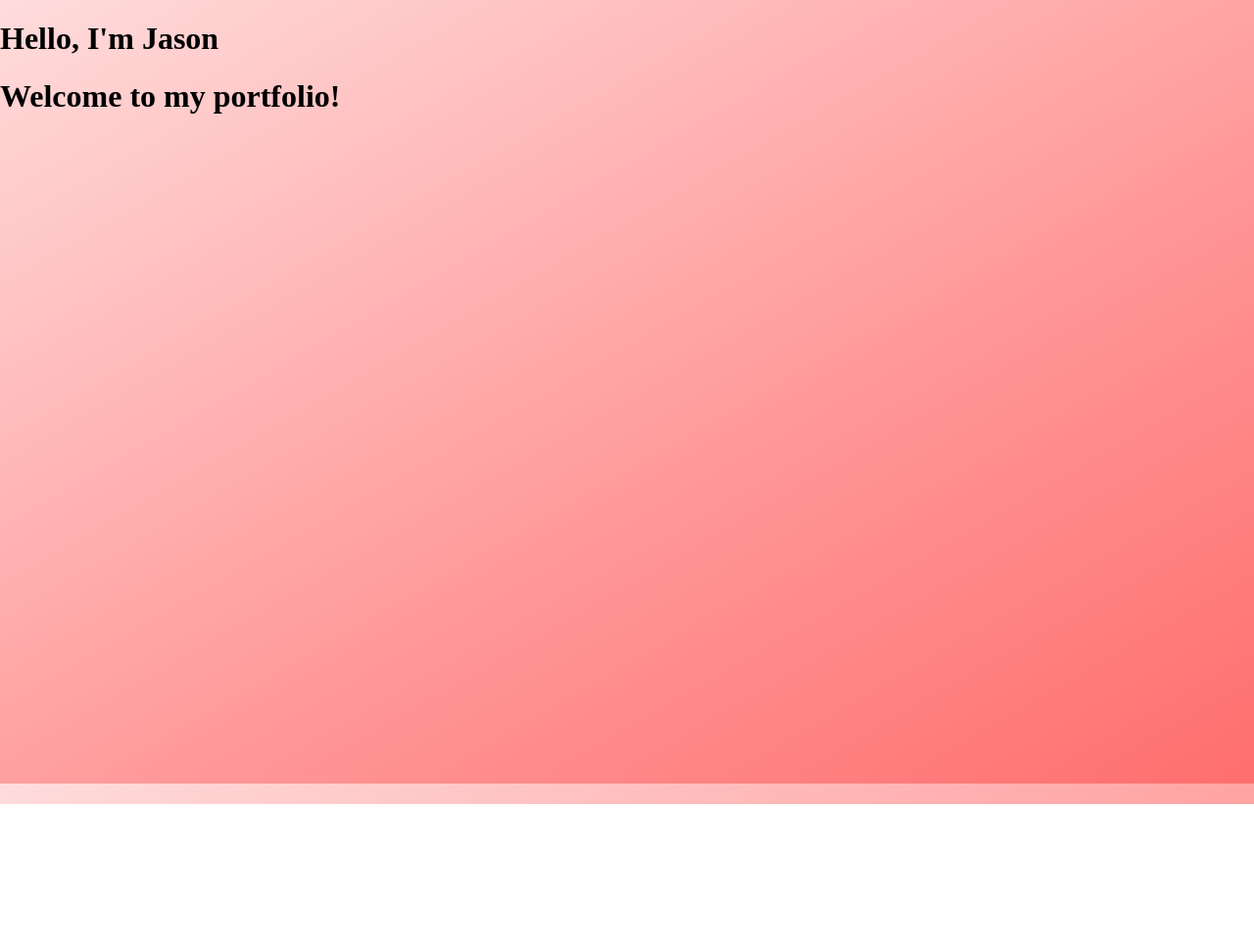
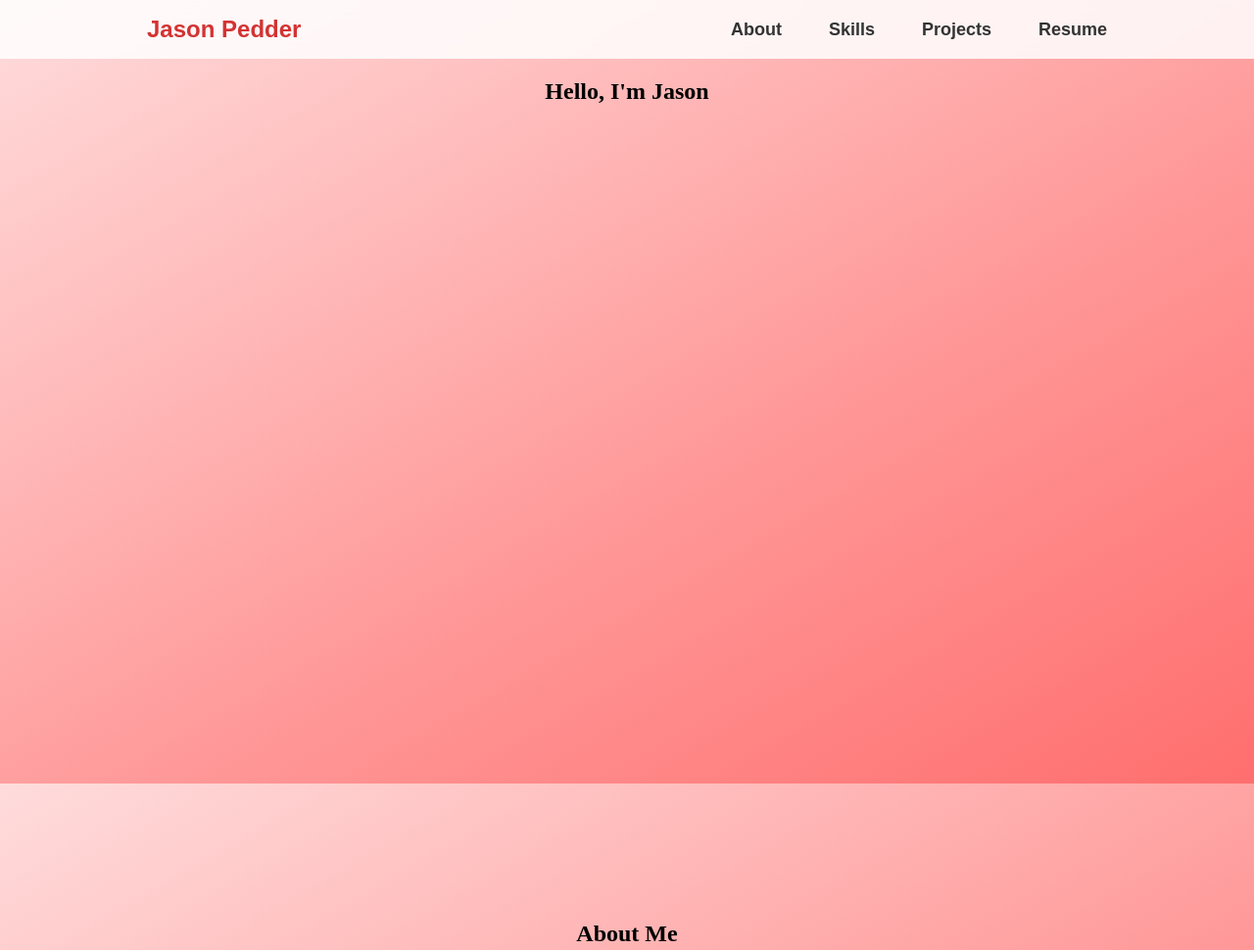
Before and after one commit to JasonPedder/portfolio, a plain HTML site: page index.html in a window 1280 px wide. Shown: the top 970 px of the page at 98% size. Before the commit the page ends 821 px from the top, so only its background shows below. Drawn offline with Linux system fonts and the light colour scheme.

Commit message:
Added navbar and sections

```diff
--- a/css/global.css
+++ b/css/global.css
@@ -5,6 +5,69 @@ html, body {
 }
 
 body {
-    background: #f2e4e4;
     background: linear-gradient(150deg, rgba(255, 220, 220, 1) 0%, rgba(255, 185, 185, 1) 30%, rgba(255, 150, 150, 1) 60%, rgba(255, 110, 110, 1) 100%);
+    background-repeat: no-repeat;
+    background-attachment: fixed;
+    background-size: cover;
 }
+
+section {
+    padding-top: 60px;
+    height: 100vh;
+}
+
+div {
+    text-align: center;
+}
+
+.navbar {
+    position: fixed;
+    top: 0;
+    width: 100%;
+    height: 60px;
+    background: rgba(255, 255, 255, 0.85);
+    backdrop-filter: blur(8px);
+    display: flex;
+    align-items: center;
+    justify-content: flex-end;
+    padding: 0 150px;
+    box-sizing: border-box;
+    z-index: 1000;
+}
+
+.navbar ul {
+    list-style: none;
+    display: flex;
+    align-items: center;
+    gap: 3rem;
+    padding: 0;
+    margin: 0;
+    width: 100%;
+}
+
+.navbar a {
+    text-decoration: none;
+    font-weight: 600;
+    color: #333;
+    transition: color 0.2s ease;
+    font-family: Arial, Helvetica, sans-serif;
+    font-size: large;
+}
+
+.navbar a:hover {
+  color: #ff6f6f;
+}
+
+.navbar ul li:first-child {
+    margin-right: auto;
+}
+
+#me a {
+    font-weight: 800;
+    color: rgb(211, 51, 51);
+    font-size: x-large;
+}
+
+#me a:hover {
+    color: #ff6f6f;
+}
--- a/index.html
+++ b/index.html
@@ -6,11 +6,34 @@
   <link rel="stylesheet" href="css/global.css">
 </head>
 <body>
-  <div>
-    <h1>Hello, I'm Jason</h1>
-  </div>
-  <div>
-    <h1>Welcome to my portfolio!</h1>
-  </div>
+  <nav class="navbar">
+    <ul>
+      <li id="me"><a href="#main">Jason Pedder</a></li>
+      <li><a href="#about">About</a></li>
+      <li><a href="#skills">Skills</a></li>
+      <li><a href="#projects">Projects</a></li>
+      <li><a href="#projects">Resume</a></li>
+    </ul>
+  </nav>
+  <section id="main">
+    <div>
+      <h1>Hello, I'm Jason</h1>
+    </div>
+  </section>
+  <section id="about">
+    <div>
+      <h1>About Me</h1>
+    </div>
+  </section>
+  <section id="skills">
+    <div>
+      <h1>Skills</h1>
+    </div>
+  </section>
+  <section id="projects">
+    <div>
+      <h1>Projects</h1>
+    </div>
+  </section>
 </body>
 </html>
```
